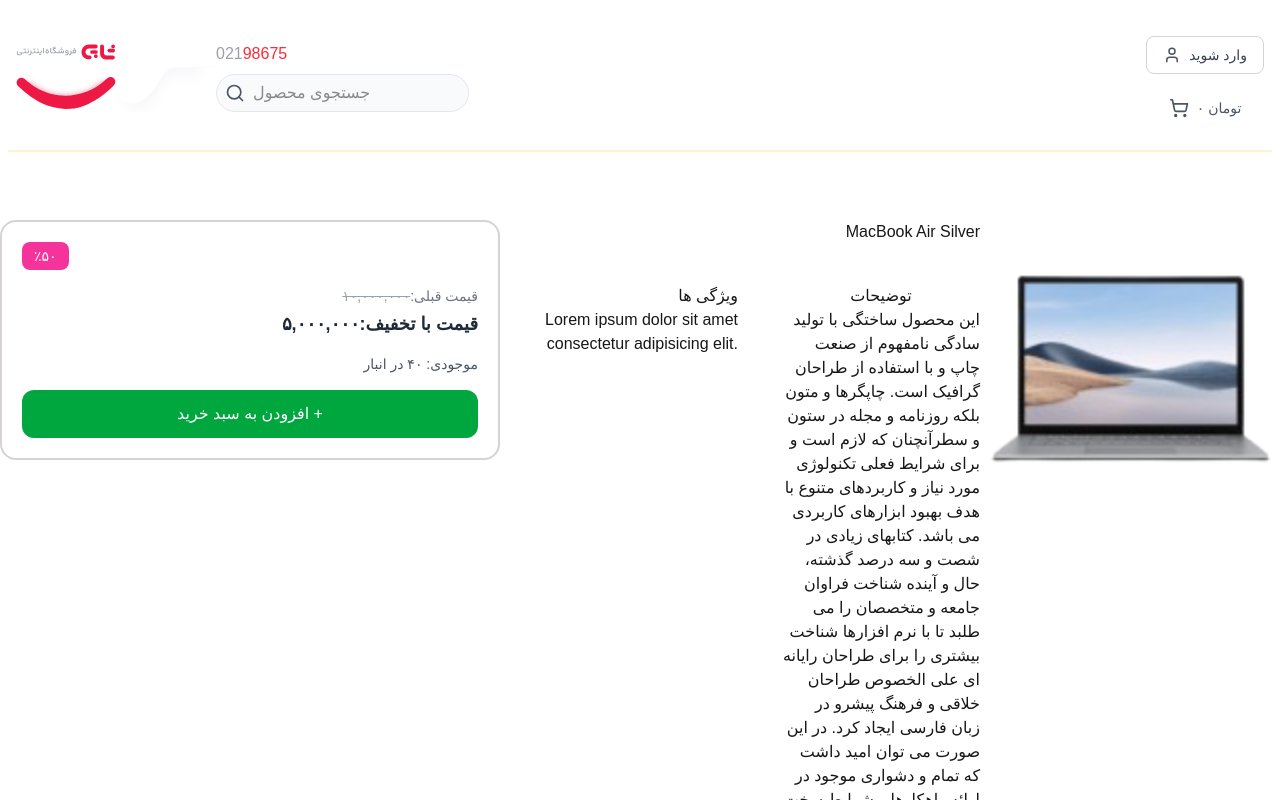
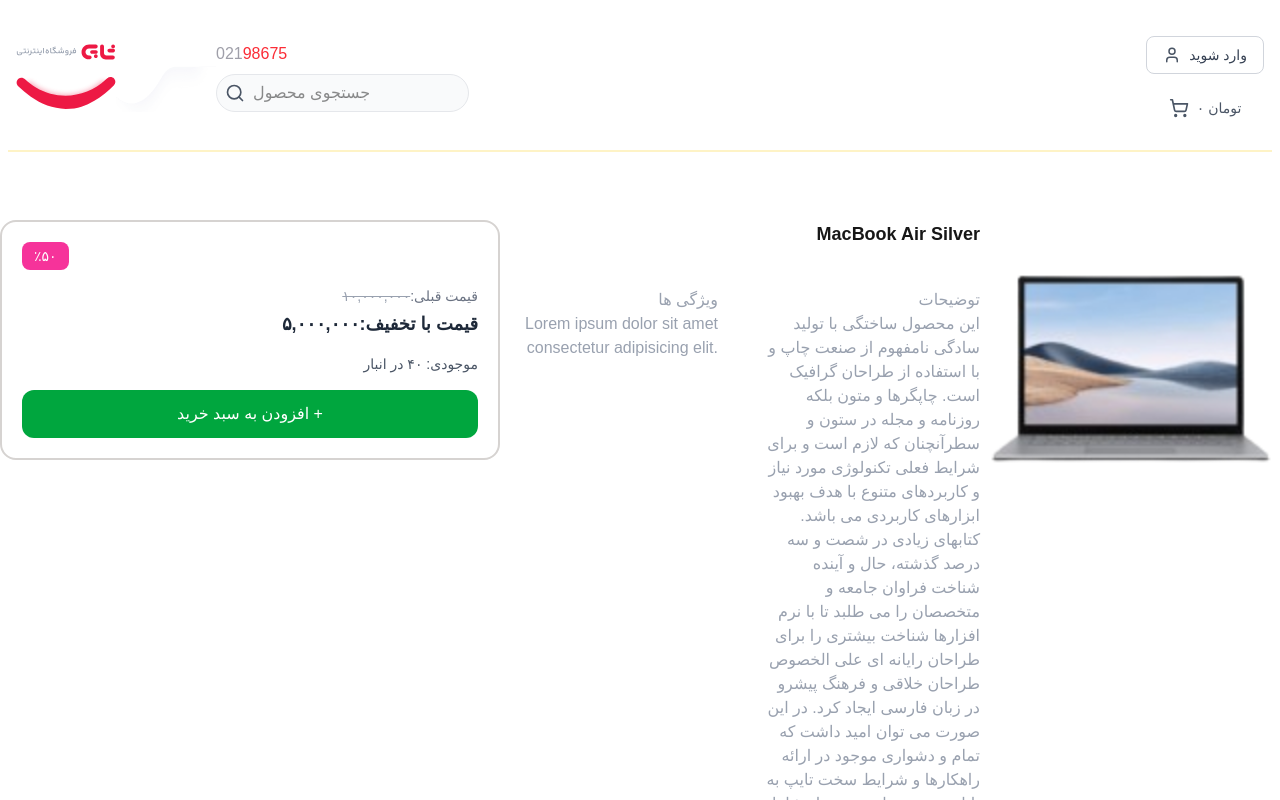
Before and after one commit to amirhoosian/torbShop, a Next.js app: page /product/1 in a window 1280 px wide. Shown: the top 800 px of the page. Built offline with nearby package versions, Linux system fonts and the light colour scheme.

Commit message:
chore: deploy staging/testing version

```diff
--- a/src/app/product/[id]/page.tsx
+++ b/src/app/product/[id]/page.tsx
@@ -39,46 +39,50 @@
   if (!product) {
     return <div>Product not found</div>;
   }
-  console.log(product);
+
   return (
-    <div className="mx-auto w-full mt-8  text-right">
-      <div className="flex justify-between">
-        <div className="flex flex-1 space-x-10">
-          <div>
-            <div className="w-[500px] bg-white p-5 rounded-2xl border-2 border-stone-300 flex flex-col flex-1 gap-4">
-              <div className="bg-pink-500 text-white px-3 py-1 rounded-lg w-max text-sm">
+    <div className="mx-auto mt-8 w-full text-right">
+      <div className="flex flex-col-reverse justify-between md:flex-row">
+        <div className="flex flex-1 flex-col space-x-10 md:flex-row">
+          <div className="mx-auto w-full md:mx-0 md:w-auto">
+            <div className="mx-auto flex w-full flex-1 flex-col gap-4 rounded-2xl border-2 border-stone-300 bg-white p-5 md:mx-0 md:w-[500px]">
+              <div className="w-max rounded-lg bg-pink-500 px-3 py-1 text-sm text-white">
                 ٪۵۰
               </div>
 
               <div className="space-y-1 text-sm">
                 <p className="text-gray-500">
                   قیمت قبلی:
-                  <span className="line-through text-gray-400">۱۰,۰۰۰,۰۰۰</span>
+                  <span className="text-gray-400 line-through">۱۰,۰۰۰,۰۰۰</span>
                 </p>
 
-                <p className="text-gray-800 font-bold text-lg">
+                <p className="text-lg font-bold text-gray-800">
                   قیمت با تخفیف:
                   <span>۵,۰۰۰,۰۰۰</span>
                 </p>
               </div>
 
-              <p className="text-gray-600 text-sm">موجودی: ۴۰ در انبار</p>
+              <p className="text-sm text-gray-600">موجودی: ۴۰ در انبار</p>
 
-              <button className="w-full bg-green-600 hover:bg-green-700 text-white py-3 rounded-xl text-base">
+              <button className="w-full rounded-xl bg-green-600 py-3 text-base text-white hover:bg-green-700">
                 افزودن به سبد خرید +
               </button>
             </div>
           </div>
-          <div className="flex flex-col gap-10">
-            <p>{product.title}</p>
-            <div className="flex gap-11">
-              <div className="flex flex-col flex-1">
-                <h3>ویژگی ها</h3>
-                <p>Lorem ipsum dolor sit amet consectetur adipisicing elit.</p>
+          <div className="flex w-full flex-col gap-10 px-2.5 md:w-auto md:px-0">
+            <p className="text-base font-semibold md:text-lg">
+              {product.title}
+            </p>
+            <div className="flex flex-col gap-11 md:flex-row">
+              <div className="flex flex-1 flex-col">
+                <h3 className="text-gray-400">ویژگی ها</h3>
+                <p className="text-gray-400">
+                  Lorem ipsum dolor sit amet consectetur adipisicing elit.
+                </p>
               </div>
-              <div className="flex flex-col flex-1 items-center">
-                <h3>توضیحات</h3>
-                <p>
+              <div className="flex flex-1 flex-col items-end">
+                <h3 className="text-gray-400">توضیحات</h3>
+                <p className="text-gray-400">
                   این محصول ساختگی با تولید سادگی نامفهوم از صنعت چاپ و با
                   استفاده از طراحان گرافیک است. چاپگرها و متون بلکه روزنامه و
                   مجله در ستون و سطرآنچنان که لازم است و برای شرایط فعلی
@@ -99,14 +103,14 @@
           </div>
         </div>
 
-        <div className="w-[300px]">
+        <div className="mx-auto w-52 md:mx-0 md:w-[300px]">
           {product.image && (
             <Image
+              height={300}
+              width={300}
+              alt={product.title}
+              className="h-auto w-full object-cover"
               src={product.image}
-              alt={product.title}
-              width={300}
-              height={300}
-              className="w-full h-auto object-cover"
               priority
             />
           )}
--- a/src/components/Footer.tsx
+++ b/src/components/Footer.tsx
@@ -84,8 +84,7 @@
 				<a href="/" className="text-blue-400 hover:underline ml-3">
 					برم بالا ↑
 				</a>
-
-        <span className="text-xs">توسعه توسط امیر روحیان</span>
+				h <span className="text-xs">توسعه توسط امیر روحیان</span>
 			</div>
 		</footer>
 	);
```
Lines whose indentation alone changed are shown as unchanged.
